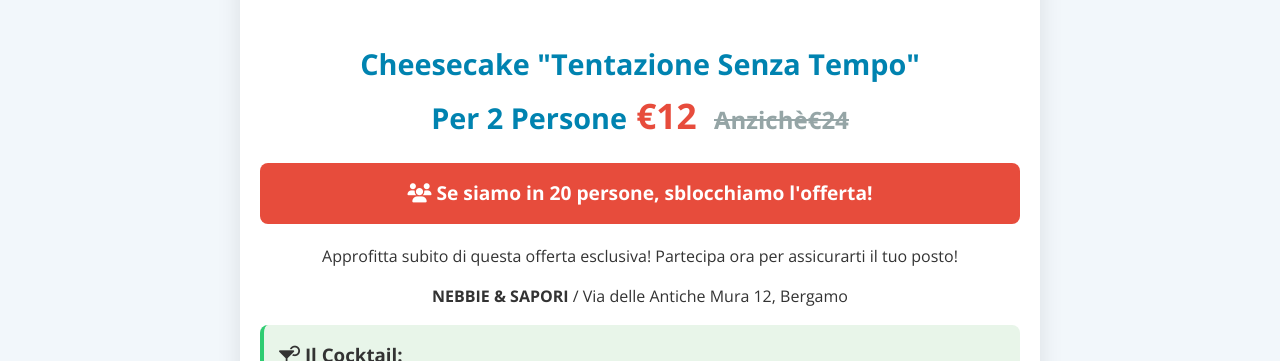
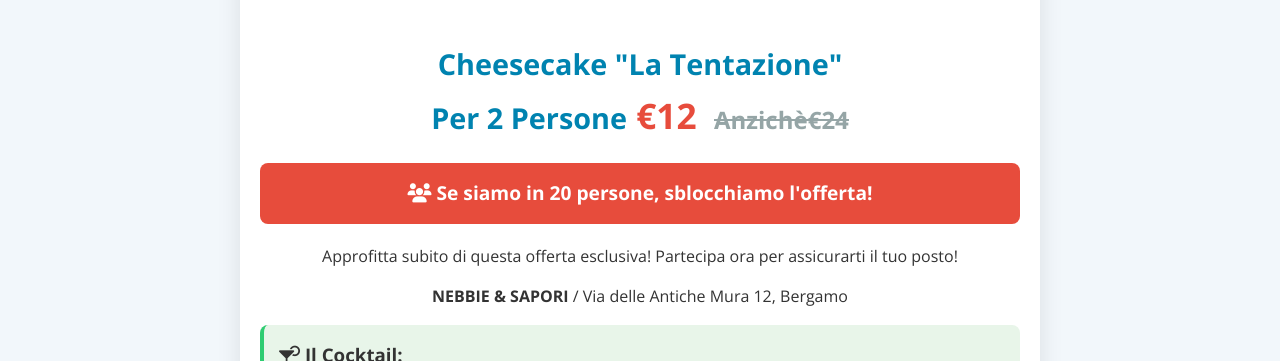
Before and after one commit to Giu72/in_100, a plain HTML site: page box9.html in a window 1280 px wide. Shown: the part 739-1100 px from the top of the page. Drawn offline with nearby package versions, Linux system fonts and the light colour scheme.

Commit message:
Add files via upload

```diff
--- a/box9.html
+++ b/box9.html
@@ -415,7 +415,7 @@
     </div>
 
     <div class="content">
-       <h2>Cheesecake "Tentazione Senza Tempo"<br>Per 2 Persone<span class="current-price">     <b>€12</b></span> <span class="original-price"><S>Anzichè€24</S></span> </h2>
+       <h2>Cheesecake "La Tentazione"<br>Per 2 Persone<span class="current-price">     <b>€12</b></span> <span class="original-price"><S>Anzichè€24</S></span> </h2>
 
       <div class="participants-message">
         <i class="fas fa-users"></i> <b>Se siamo in 20 persone, sblocchiamo l'offerta!</b>
```
Also changed, not shown: index.html (+1 -1 lines).
